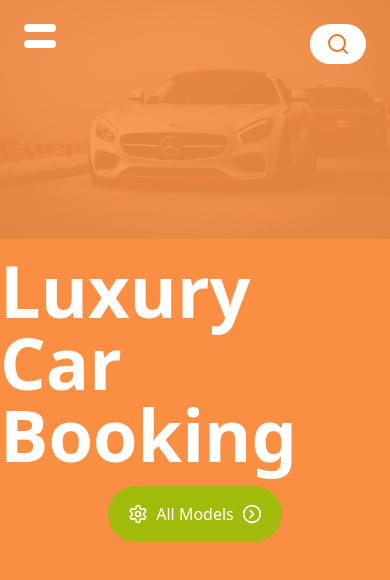
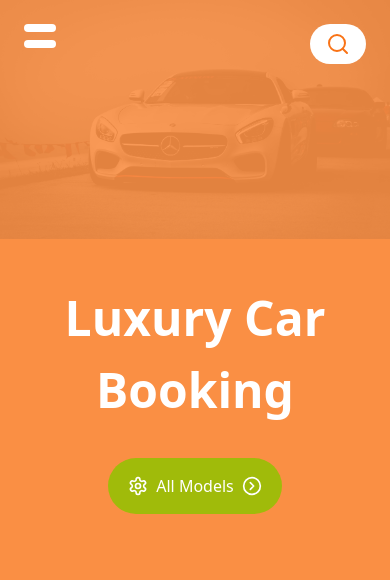
Before and after one commit to diarisdiakite/my-booking-app, a React (Create React App) app: page / in a window 390 px wide. Shown: the top 580 px of the page. Built offline with nearby package versions, Linux system fonts and the light colour scheme.

Commit message:
handle responsiveness

```diff
--- a/src/pages/Home.jsx
+++ b/src/pages/Home.jsx
@@ -4,7 +4,7 @@ import { Link } from 'react-router-dom';
 import homeImageBg from '../assets/images/bg.jpg';
 
 const Home = () => (
-  <div className="relative w-full h-screen bg-orange-500/80">
+  <div className="relative w-full h-screen bg-orange-500/80 px-6">
     <img className="w-fit opacity-10 top-0 bottom-0 left-0 right-0 absolute z-4" src={homeImageBg} alt="home background" />
     <div className="absolute top-0 left-0 right-0">
       <div className="flex justify-between p-6">
@@ -18,8 +18,8 @@ const Home = () => (
       </div>
     </div>
     <div className="relative z-999">
-      <div className="w-full h-screen flex flex-col justify-center items-center -mt-6">
-        <h1 className="font-bold text-7xl text-white">
+      <div className="w-full h-screen flex flex-col gap-4 justify-center items-center -mt-6 text-center">
+        <h1 className="font-bold text-5xl md:text-7xl text-white leading-normal">
           Luxury Car Booking
         </h1>
         <Link to="/dashboard/models" className="btn mt-4">
```
